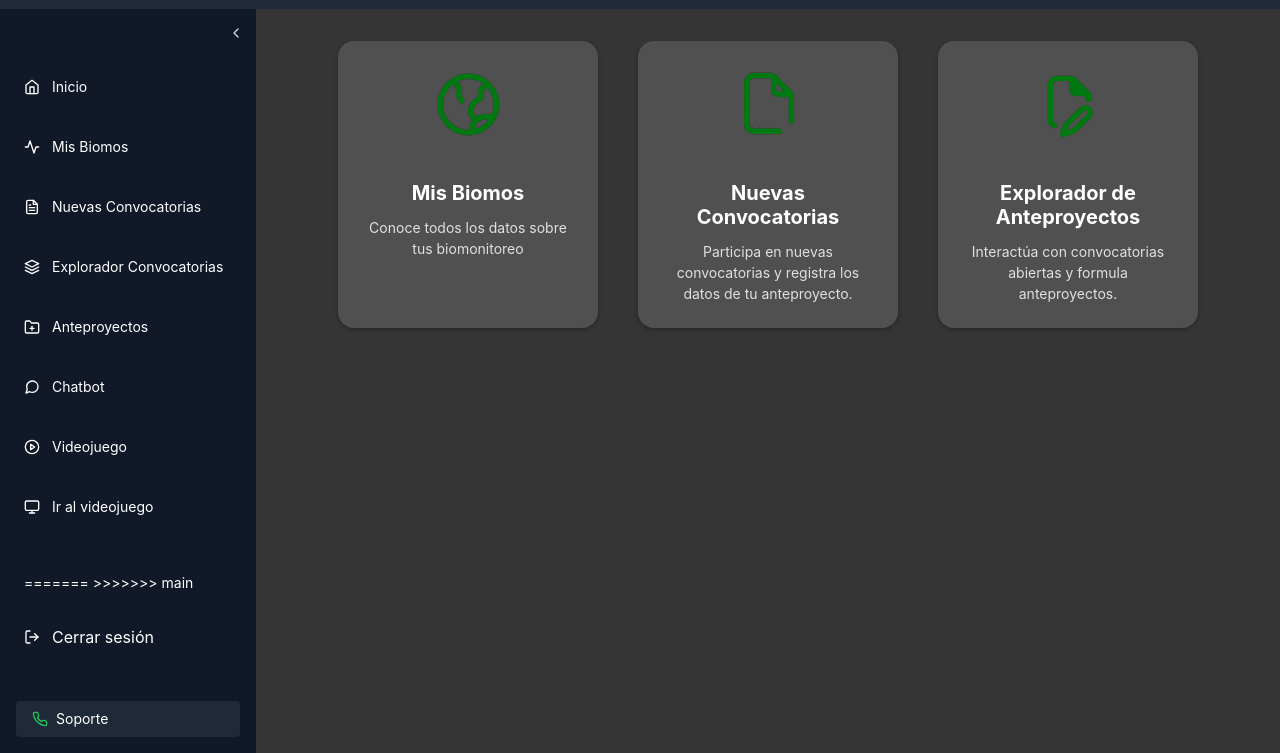
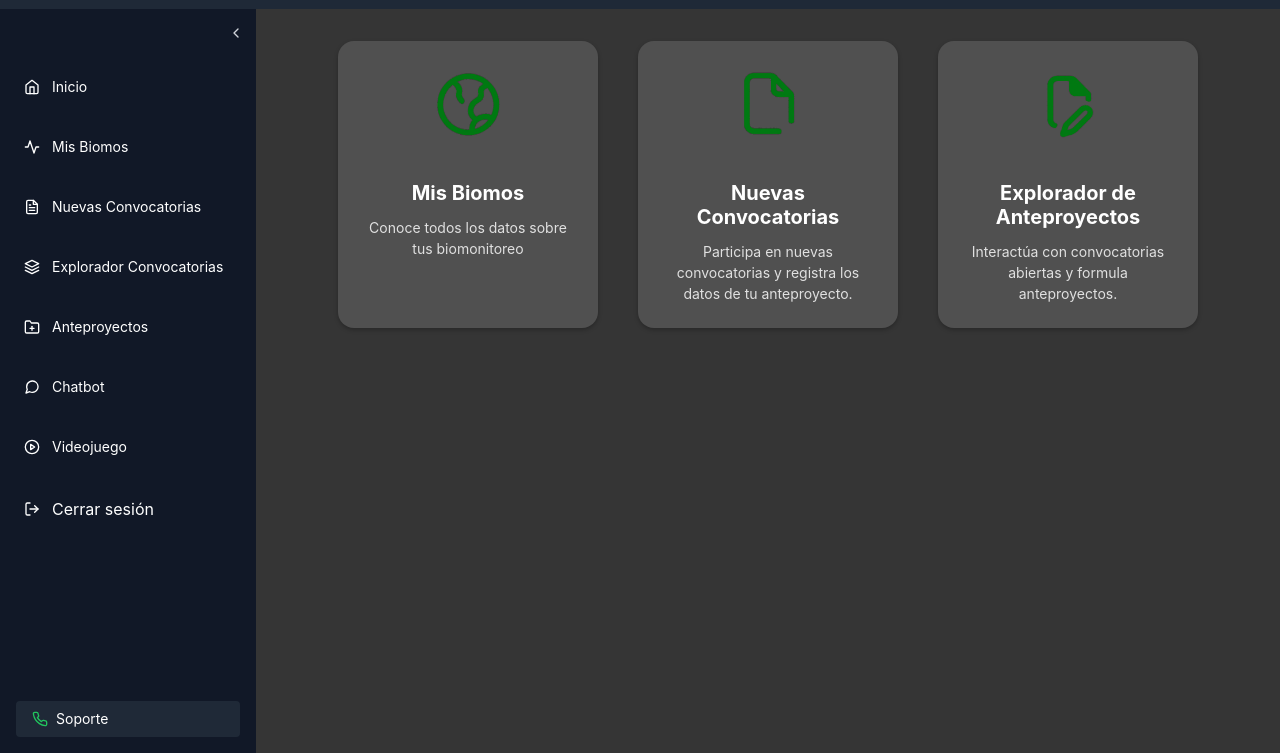
Before and after one commit to diegogarciagzz/VITANOVAJUNIO, a website: page FrontEnd/dashboard.html in a window 1280 px wide. Shown: the part 47-800 px from the top of the page. Drawn offline with nearby package versions, Linux system fonts and the light colour scheme.

Commit message:
Update dashboard.html

```diff
--- a/FrontEnd/dashboard.html
+++ b/FrontEnd/dashboard.html
@@ -163,23 +163,11 @@
         </a>
 
         <a
-          href="#"
+          href="/juego.html"
           class="flex items-center gap-3 hover:text-green-400 py-2">
           <i data-feather="play-circle" class="w-4 h-4"></i>
           <span class="sidebar-label">Videojuego</span>
         </a>
-
-        <a
-          href="juego.html"
-          class="flex items-center gap-3 hover:text-green-400 py-2">
-          <i data-feather="monitor" class="w-4 h-4"></i>
-          <span class="sidebar-label">Ir al videojuego</span>
-        </a>
-
-        <!-- ── links exclusivos super-admin ── -->
-        <div id="superLinks" class="flex flex-col gap-4"></div>
-=======
->>>>>>> main
       </nav>
 
       <!-- Botón cerrar sesión -->
```
